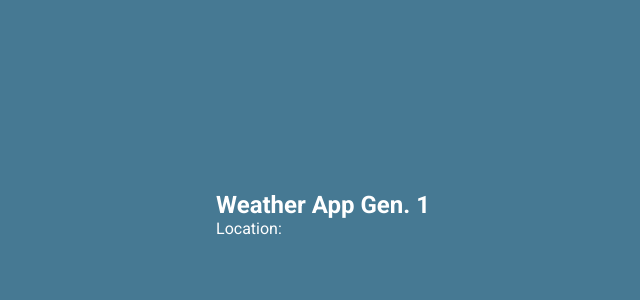
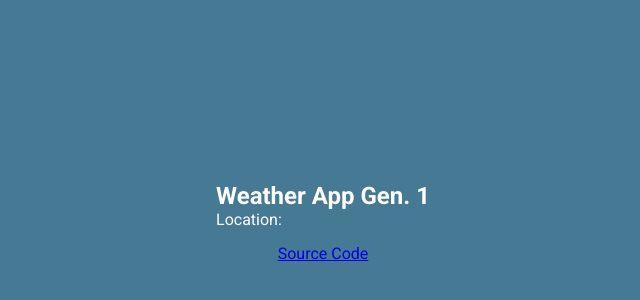
Before and after one commit to borinmorm21/weatherAppGen1, a plain HTML site: page index.html in a window 1280 px wide. Shown: the part 178-478 px from the top of the page, without its empty margins (317-957 px from the left). Drawn offline with Linux system fonts and the light colour scheme; no server answers.

Commit message:
Update index.html

```diff
--- a/index.html
+++ b/index.html
@@ -18,6 +18,8 @@
         <div class="card-container">
         </div>
 
+        <a href="https://github.com/borinmorm21/weatherAppGen1" target="_blank">Source Code</a>
+
     </div>
 
     <!-- script -->
```
